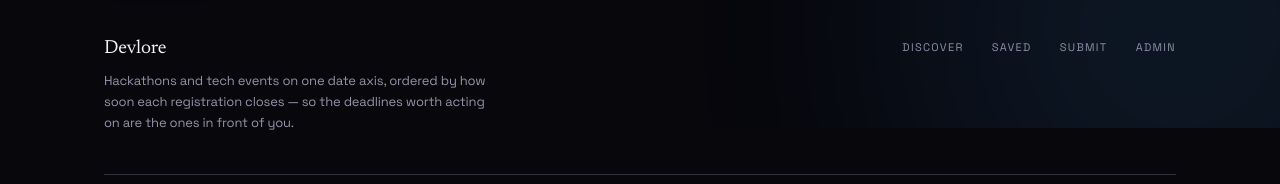
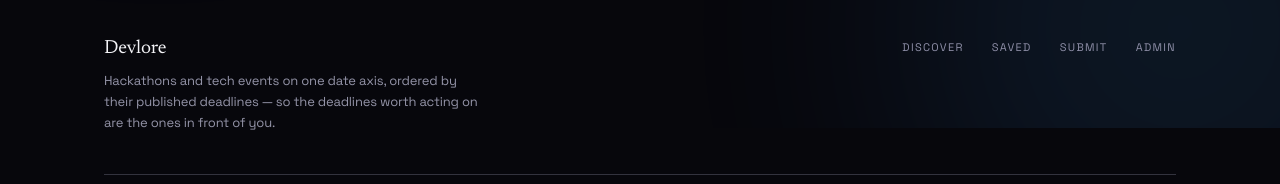
Before and after one commit to Tavneet-18/devlore, a Next.js app: page /bookmarks in a window 1280 px wide. Shown: the part 672-856 px from the top of the page. Built offline with nearby package versions, Linux system fonts and the light colour scheme; no server answers.

Commit message:
Align homepage copy with registration and submission deadlines

```diff
--- a/app/layout.tsx
+++ b/app/layout.tsx
@@ -48,7 +48,7 @@
 export const metadata: Metadata = {
   title: "Devlore — hackathons & tech events",
   description:
-    "Find hackathons and tech events on one date axis, ordered by the registration deadline that closes soonest — so nothing worth applying to slips past.",
+    "Find hackathons and tech events on one date axis, ordered by the deadlines closing soonest — so nothing worth applying to slips past.",
 };
 
 export default function RootLayout({ children }: Readonly<{ children: React.ReactNode }>) {
--- a/components/Footer.tsx
+++ b/components/Footer.tsx
@@ -19,8 +19,8 @@
           <div className="max-w-sm">
             <p className="font-serif text-[19px] leading-none text-ink">Devlore</p>
             <p className="mt-3 text-[13px] leading-relaxed text-muted">
-              Hackathons and tech events on one date axis, ordered by how soon each registration
-              closes — so the deadlines worth acting on are the ones in front of you.
+              Hackathons and tech events on one date axis, ordered by their published deadlines
+              — so the deadlines worth acting on are the ones in front of you.
             </p>
           </div>
 
--- a/components/HomeClient.tsx
+++ b/components/HomeClient.tsx
@@ -120,7 +120,7 @@
           the live list, and the sentence belongs to that half of the page. */}
       <p className="mt-5 text-[13px] leading-relaxed text-faint sm:mt-6">
         <span className="text-muted">Search</span> by title, city or tag.{" "}
-        <span className="text-muted">Narrow</span> by city, format, and how soon registration closes.
+        <span className="text-muted">Narrow</span> by city, format, and how soon deadlines close.
       </p>
 
       <EventExplorer city={city} onCity={setCity} now={now} />
```
